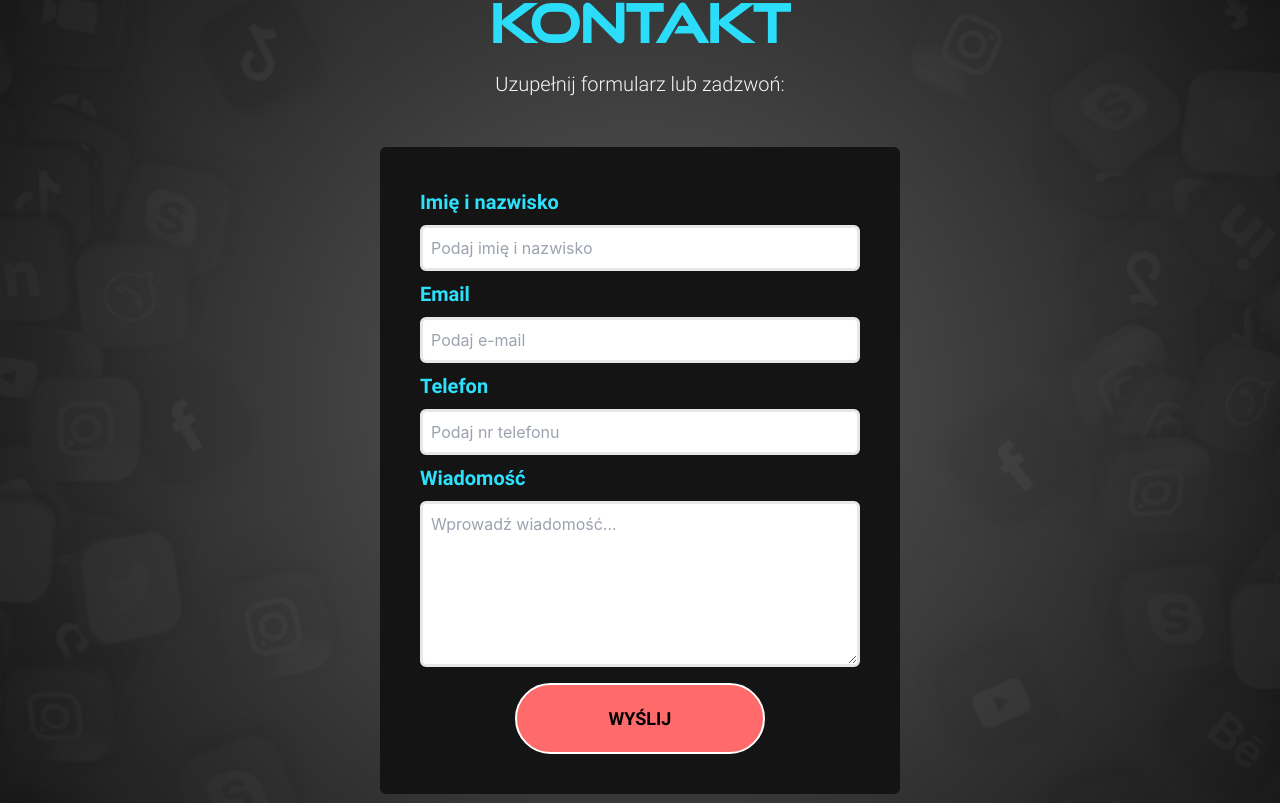
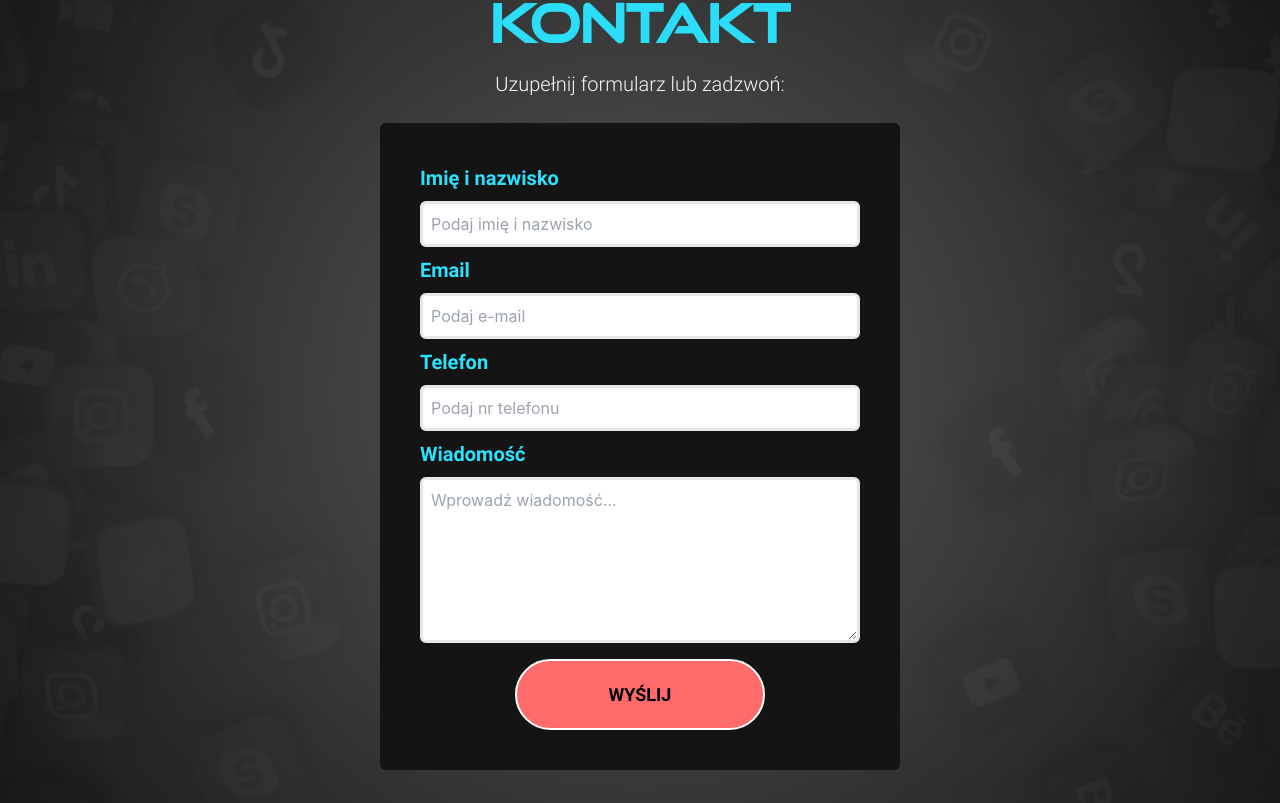
Before and after one commit to MateuszKuruc/marketing-portfolio, a Next.js app in the folder marketing-portfolio/: page / in a window 1280 px wide. Shown: the part 2697-3500 px from the top of the page. Built offline with nearby package versions, Linux system fonts and the light colour scheme.

Commit message:
style form

```diff
--- a/marketing-portfolio/src/components/Form.tsx
+++ b/marketing-portfolio/src/components/Form.tsx
@@ -71,7 +71,7 @@ const Form = () => {
 
   return (
     <form
-      className={`md:my-8 bg-gray-90 p-5 md:p-10 flex flex-col gap-2 md:w-[520px] rounded-md relative  ${
+      className={`md:mb-8 md:mt-2 xs:mb-4 bg-gray-90 p-5 md:p-10 flex flex-col gap-2 md:w-[520px] rounded-md relative  ${
         isSubmitting ? "opacity-50" : "opacity-100"
       }  `}
       onSubmit={handleSubmit}
```
